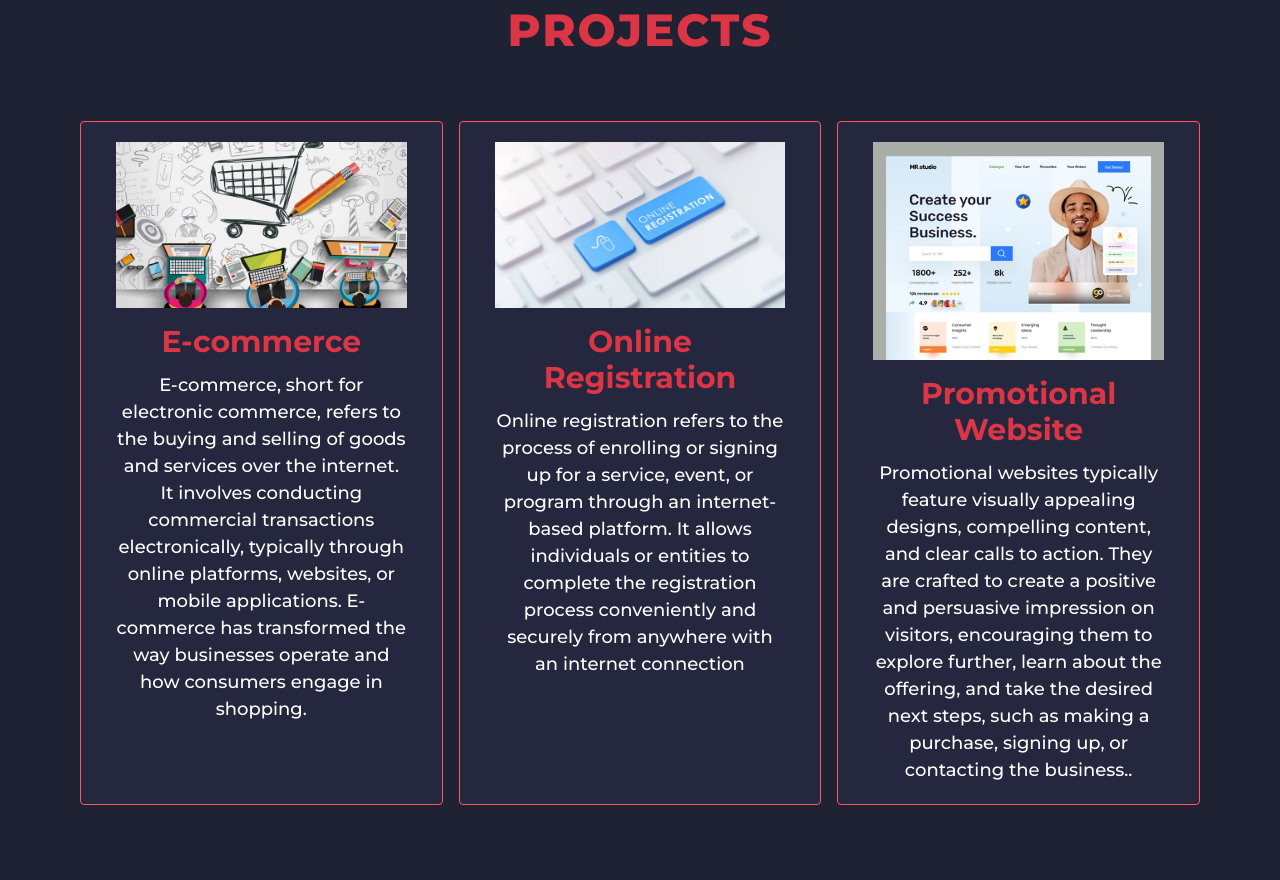
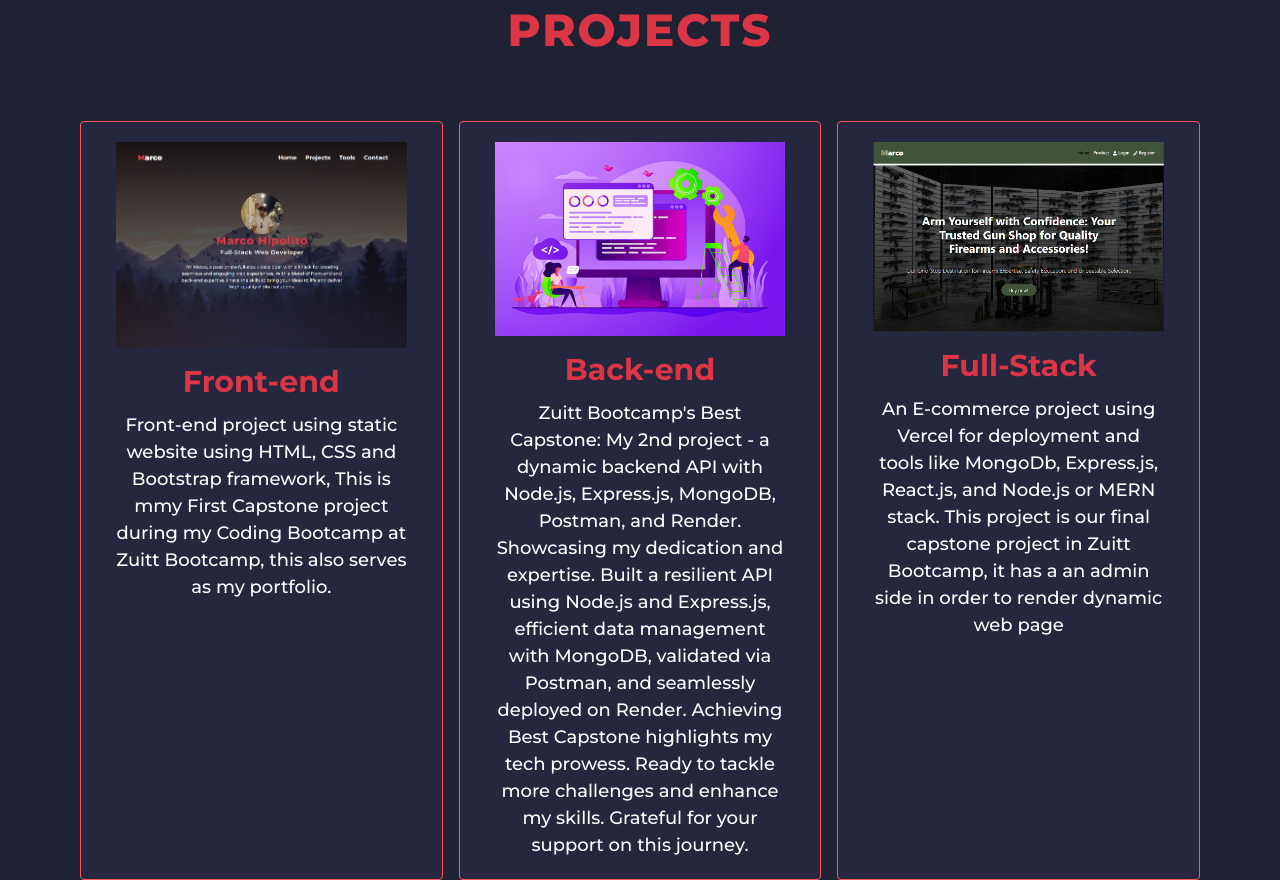
Before and after one commit to Marco-1ce/web-developer-portfolio, a plain HTML site: page index.html in a window 1280 px wide. Shown: the part 845-1725 px from the top of the page. Drawn offline with nearby package versions, Linux system fonts and the light colour scheme.

Commit message:
Projects

```diff
--- a/index.html
+++ b/index.html
@@ -67,10 +67,12 @@
 					<!-- E-commerce Card Start -->
 					<div class="card bg-card col-xl-4 mb-5 mb-xl-0 mx-2">
 					  <div class="card-body">
-					  	<img src="./images/eCommerce.jpg" class="img-fluid">
-					    <h5 class="card-title mt-3 text-danger">E-commerce</h5>
+					  	<a href="https://marco-1ce.github.io/web-developer-portfolio/#landing/">
+					  	<img src="./images/frontend.png" class="img-fluid">
+					  	</a>
+					    <h5 class="card-title mt-3 text-danger">Front-end</h5>
 					    <p class="card-text card-info">
-					    	E-commerce, short for electronic commerce, refers to the buying and selling of goods and services over the internet. It involves conducting commercial transactions electronically, typically through online platforms, websites, or mobile applications. E-commerce has transformed the way businesses operate and how consumers engage in shopping.
+					    	Front-end project using static website using HTML, CSS and Bootstrap framework, This is mmy First Capstone project during my Coding Bootcamp at Zuitt Bootcamp, this also serves as my portfolio.
 					    </p>
 					  </div>
 					</div>
@@ -79,26 +81,34 @@
 					<!-- Online-Registration Card Start -->
 					<div class="card bg-card col-xl-4 mb-5 mb-xl-0 mx-2">
 					  <div class="card-body">
-					  	<img src="./images/registration.jpg" class="img-fluid">
-					    <h5 class="card-title mt-3 text-danger">Online Registration</h5>
+					  	<a href="https://capstone-2-hipolito.onrender.com">
+					  	<img src="./images/backend.jpg" class="img-fluid">
+					  	</a>
+					    <h5 class="card-title mt-3 text-danger">Back-end</h5>
 					    <p class="card-text card-info">
-					    	Online registration refers to the process of enrolling or signing up for a service, event, or program through an internet-based platform. It allows individuals or entities to complete the registration process conveniently and securely from anywhere with an internet connection
+					    	Zuitt Bootcamp's Best Capstone: My 2nd project - a dynamic backend API with Node.js, Express.js, MongoDB, Postman, and Render. Showcasing my dedication and expertise.
+
+					    	Built a resilient API using Node.js and Express.js, efficient data management with MongoDB, validated via Postman, and seamlessly deployed on Render.
+
+					    	Achieving Best Capstone highlights my tech prowess. Ready to tackle more challenges and enhance my skills. Grateful for your support on this journey.
 					    </p>
 					  </div>
 					</div>
 					<!-- Online-Registration Card End -->
 
-					<!-- Promotional Website Card Start -->
+					<!-- E-commerce Card Start -->
 					<div class="card bg-card col-xl-4 mb-5 mb-xl-0 mx-2">
 					  <div class="card-body">
-					  	<img src="./images/website.webp" class="img-fluid">
-					    <h5 class="card-title mt-3 text-danger">Promotional Website</h5>
+					  	<a href="https://hipolito-marco-fullstack-s65-s71.vercel.app/">
+					  	<img src="./images/E-commerce.png" class="img-fluid">
+					  	</a>
+					    <h5 class="card-title mt-3 text-danger">Full-Stack</h5>
 					    <p class="card-text card-info">
-					    	Promotional websites typically feature visually appealing designs, compelling content, and clear calls to action. They are crafted to create a positive and persuasive impression on visitors, encouraging them to explore further, learn about the offering, and take the desired next steps, such as making a purchase, signing up, or contacting the business..
+					    	An E-commerce project using Vercel for deployment and tools like MongoDb, Express.js, React.js, and Node.js or MERN stack. This project is our final capstone project in Zuitt Bootcamp, it has a an admin side in order to render dynamic web page
 					    </p>
 					  </div>
 					</div>
-					<!-- Promotional Website Card End -->
+					<!-- E-commerce  Card End -->
 				</div>
 			</div>
 <!-- End of Project -->
@@ -176,7 +186,7 @@
 								<a href="https://about.gitlab.com/"><img src="./images/gitlab.png" class="logo mx-3 img-fluid"></a>
 							</div>
 							<div class="col-3 d-flex justify-content-center align-items-center">
-								<a href="https://www.linkedin.com/authwall?trk=qf&original_referer=&sessionRedirect=https%3A%2F%2Fwww.linkedin.com%2F"><img src="./images/linkedin.png" class="logo mx-3 img-fluid"></a>
+								<a href="https://www.linkedin.com/in/marco-hipolito-27368726b/"><img src="./images/linkedin.png" class="logo mx-3 img-fluid"></a>
 							</div>
 						</div>
 					</div>
@@ -193,15 +203,15 @@
 				<form class="mt-3">
 				  <div class="form-group my-4">
 				    <label for="exampleFormControlInput1">Name</label>
-				    <input type="text" class="form-control" id="exampleFormControlInput1" placeholder="Enter Full Name">
+				    <input type="text" class="form-control" id="name" placeholder="Enter Full Name">
 				  </div>
 				  <div class="form-group my-4">
 				    <label for="exampleFormControlInput1">Email address</label>
-				    <input type="email" class="form-control" id="exampleFormControlInput1" placeholder="Enter Email">
+				    <input type="email" class="form-control" id="email" placeholder="Enter Email">
 				  </div>
 				  <div class="form-group my-4">
 				    <label for="exampleFormControlTextarea1">Message</label>
-				    <textarea class="form-control" id="exampleFormControlTextarea1" rows="3"></textarea>
+				    <textarea class="form-control" id="message" rows="3"></textarea>
 				  </div>
 				  <div class="my-5 d-flex justify-content-end">
 				  	<button id="form-btn" class="btn type="button class="btn btn-dark" data-toggle="modal" data-target="#modalDiv">Submit</button>
--- /dev/null
+++ b/user.json
@@ -0,0 +1 @@
+user.json
```
Also changed, not shown: images/E-commerce.png (added), images/backend.jpg (added), images/frontend.png (added).
